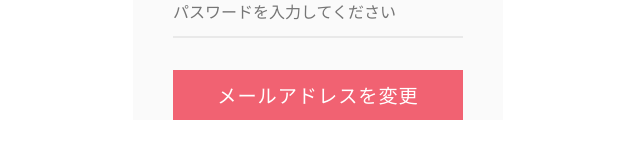
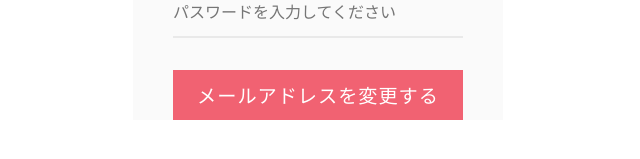
Before and after one commit to sakurakotubaki/vue-myapp, a Vue app: page /update_email in a window 1280 px wide. Shown: the part 473-632 px from the top of the page, without its empty margins (322-962 px from the left). Built offline with nearby package versions, Linux system fonts and the light colour scheme; no server answers.

Commit message:
ボタンをコンポーネント化

```diff
--- /dev/null
+++ b/src/components/button/EmailUpdateBtn.vue
@@ -0,0 +1,49 @@
+<template>
+  <div>
+    <div class="button-panel">
+      <button type="submit" class="button">メールアドレスを変更する</button>
+    </div>
+  </div>
+</template>
+
+<style>
+/* ButtonStyle */
+.btn--orange,
+button.btn--orange {
+  color: #fff;
+  background-color: #eb6100;
+}
+.btn--orange:hover,
+button.btn--orange:hover {
+  color: #fff;
+  background: #f56500;
+}
+
+button.btn--radius {
+   border-radius: 100vh;
+}
+
+.button-panel {
+  margin: 2em 0 0;
+  width: 100%;
+}
+
+.button-panel .button {
+  background: #f16272;
+  border: none;
+  color: #fff;
+  cursor: pointer;
+  height: 50px;
+  font-family: "Open Sans", sans-serif;
+  font-size: 1.2em;
+  letter-spacing: 0.05em;
+  text-align: center;
+  text-transform: uppercase;
+  transition: background 0.3s ease-in-out;
+  width: 100%;
+}
+
+.button:hover {
+  background: #ee3e52;
+}
+</style>
--- a/src/views/Login.vue
+++ b/src/views/Login.vue
@@ -9,7 +9,7 @@
         <div class="form-item">
           <input type="password" autocomplete="password" v-model="password" name="password" required="required" placeholder="パスワードを入力してください" />
         </div>
-        <LoginBtn />
+        <login-btn />
         <span class="forgot">
           <router-link to="/forgotPassword">パスワードを忘れた</router-link><br>
         </span>
--- a/src/views/SignUp.vue
+++ b/src/views/SignUp.vue
@@ -9,7 +9,7 @@
         <div class="form-item">
           <input type="password" autocomplete="password" v-model="password" name="password" required="required" placeholder="パスワードを入力してください" />
         </div>
-        <SignUpBtn />
+        <sign-up-btn />
       </form>
     </div>
   </div>
--- a/src/views/UpdateEmail.vue
+++ b/src/views/UpdateEmail.vue
@@ -5,18 +5,13 @@
     <div class="form-wrapper">
       <h1>メールアドレスを変更</h1>
       <form @submit.prevent="updateAccount">
-        <!-- <div class="form-item">
-          <input type="email" autocomplete="email" v-model="email" name="email" required="required" placeholder="メールアドレスを入力してください" />
-        </div> -->
         <div class="form-item">
           <input type="email" autocomplete="email" v-model="email" name="email" required="required" placeholder="新しいメールアドレスを入力してください" />
         </div>
         <div class="form-item">
           <input type="password" autocomplete="password" v-model="password" name="password" required="required" placeholder="パスワードを入力してください" />
         </div>
-        <div class="button-panel">
-          <button type="submit" class="button"> メールアドレスを変更</button>
-        </div>
+        <email-update-btn />
       </form>
     </div>
   </div>
@@ -25,13 +20,16 @@
 <script>
 import { signOut, EmailAuthProvider, reauthenticateWithCredential, onAuthStateChanged, updateEmail } from "firebase/auth";
 import { auth } from "@/config/firebase";
+import EmailUpdateBtn from "@/components/button/EmailUpdateBtn.vue";
 
 export default {
+  components: {
+    EmailUpdateBtn
+  },
   data() {
     return {
       email: '',
-      password: '',
-      // updateMail: ''
+      password: ''
     }
   },
   methods: {
@@ -67,123 +65,3 @@ export default {
   }
 }
 </script>
-
-<style scoped>
-/* ButtonStyle */
-.btn--orange,
-button.btn--orange {
-  color: #fff;
-  background-color: #eb6100;
-}
-.btn--orange:hover,
-button.btn--orange:hover {
-  color: #fff;
-  background: #f56500;
-}
-
-button.btn--radius {
-   border-radius: 100vh;
-}
-
-/* Fonts */
-@import url(https://fonts.googleapis.com/css?family=Open+Sans:400);
-
-/* fontawesome */
-@import url(http://weloveiconfonts.com/api/?family=fontawesome);
-[class*="fontawesome-"]:before {
-  font-family: "FontAwesome", sans-serif;
-}
-
-/* Simple Reset */
-* {
-  margin: 0;
-  padding: 0;
-  box-sizing: border-box;
-}
-
-/* body */
-body {
-  background: #e9e9e9;
-  color: #5e5e5e;
-  font: 400 87.5%/1.5em "Open Sans", sans-serif;
-}
-
-/* Form Layout */
-.form-wrapper {
-  background: #fafafa;
-  margin: 3em auto;
-  padding: 0 1em;
-  max-width: 370px;
-}
-
-h1 {
-  text-align: center;
-  padding: 1em 0;
-}
-
-form {
-  padding: 0 1.5em;
-}
-
-.form-item {
-  margin-bottom: 0.75em;
-  width: 100%;
-}
-
-.form-item input {
-  background: #fafafa;
-  border: none;
-  border-bottom: 2px solid #e9e9e9;
-  color: #666;
-  font-family: "Open Sans", sans-serif;
-  font-size: 1em;
-  height: 50px;
-  transition: border-color 0.3s;
-  width: 100%;
-}
-
-.form-item input:focus {
-  border-bottom: 2px solid #c0c0c0;
-  outline: none;
-}
-
-.button-panel {
-  margin: 2em 0 0;
-  width: 100%;
-}
-
-.button-panel .button {
-  background: #f16272;
-  border: none;
-  color: #fff;
-  cursor: pointer;
-  height: 50px;
-  font-family: "Open Sans", sans-serif;
-  font-size: 1.2em;
-  letter-spacing: 0.05em;
-  text-align: center;
-  text-transform: uppercase;
-  transition: background 0.3s ease-in-out;
-  width: 100%;
-}
-
-.button:hover {
-  background: #ee3e52;
-}
-
-.form-footer {
-  font-size: 1em;
-  padding: 2em 0;
-  text-align: center;
-}
-
-.form-footer a {
-  color: #8c8c8c;
-  text-decoration: none;
-  transition: border-color 0.3s;
-}
-
-.form-footer a:hover {
-  border-bottom: 1px dotted #8c8c8c;
-}
-</style>
```
